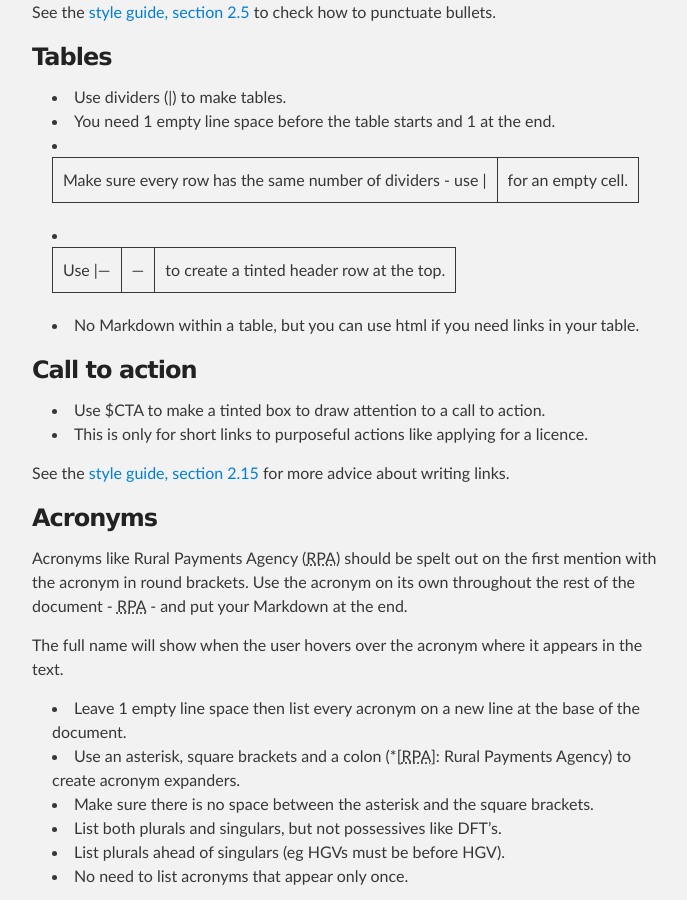
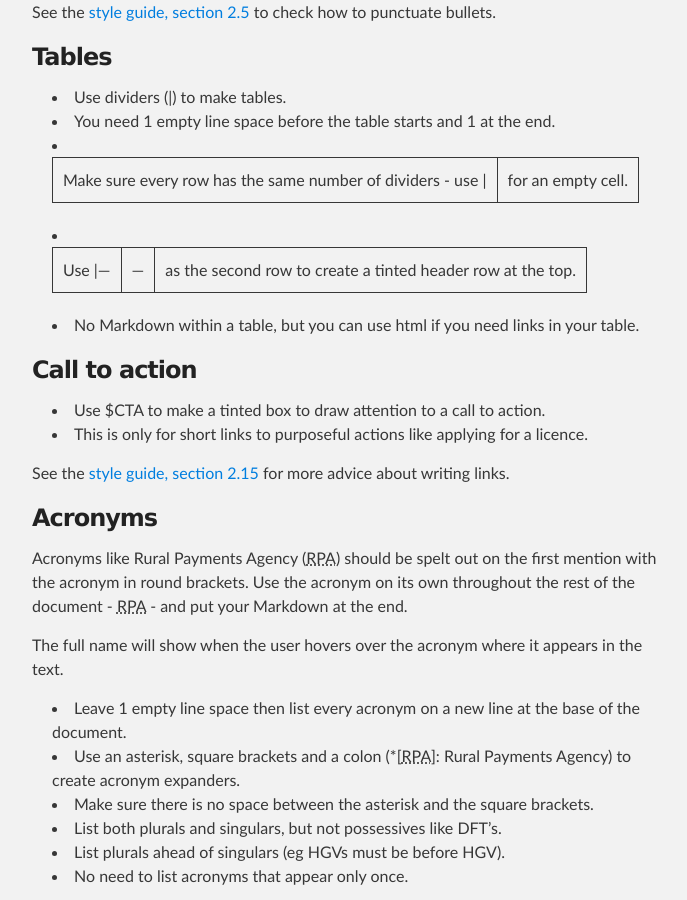
Before and after one commit to alphagov/inside-government-admin-guide, a Jekyll site: the page built from first-steps/markdown.md, in a window 1280 px wide and 900 px high, scrolled down 1567 px. Shown: the whole window, without its empty margins (288-975 px from the left). Built offline with Jekyll 4.4.1, drawn with Linux system fonts in a browser that asks for light colours.

Commit message:
Update markdown.md

```diff
--- a/first-steps/markdown.md
+++ b/first-steps/markdown.md
@@ -41,7 +41,7 @@
 *  Use dividers (\|) to make tables.
 *  You need 1 empty line space before the table starts and 1 at the end.
 *  Make sure every row has the same number of dividers - use \| | for an empty cell.
-*  Use \|---|---| to create a tinted header row at the top.
+*  Use \|---|---| as the second row to create a tinted header row at the top.
 *  No Markdown within a table, but you can use html if you need links in your table.
 
 
```
